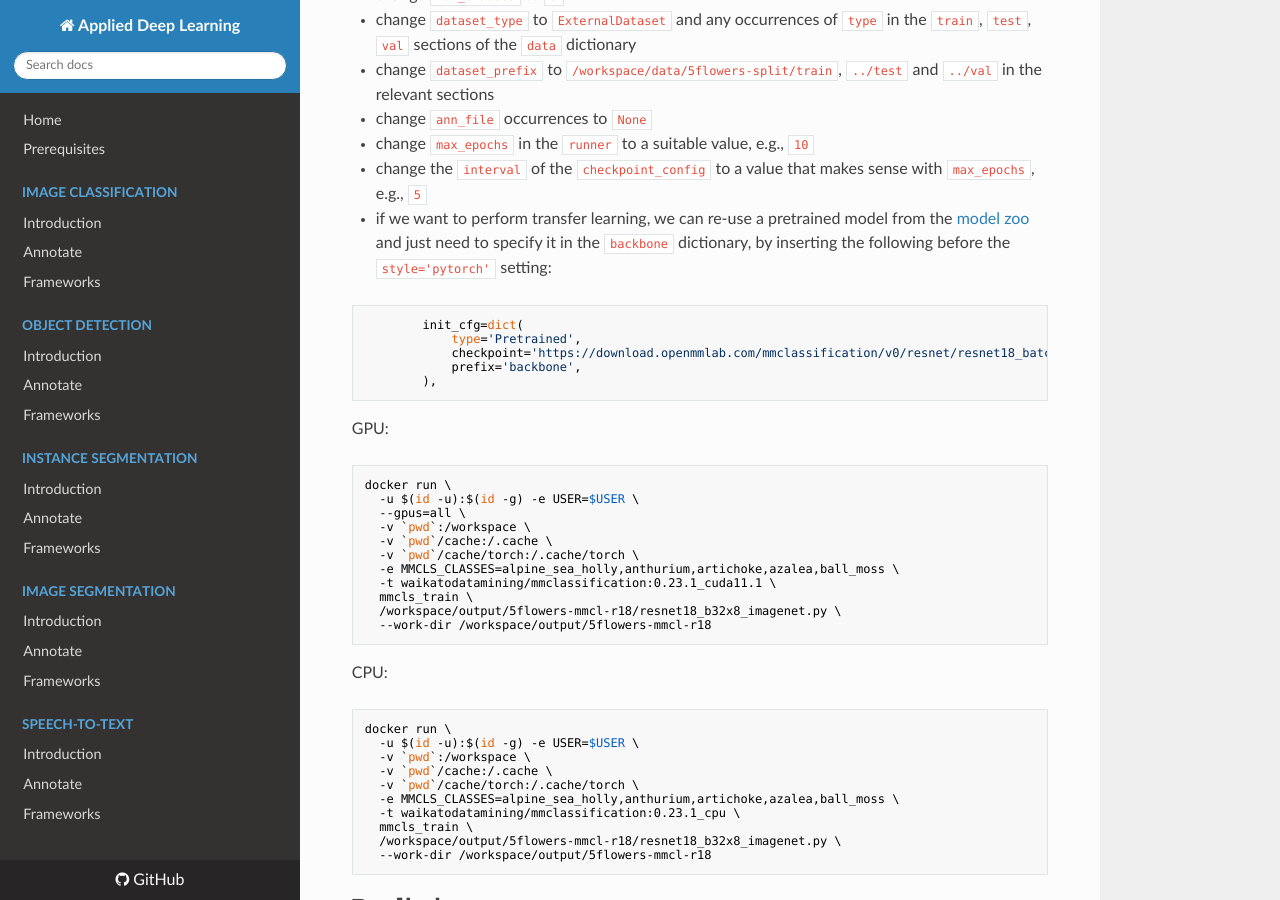
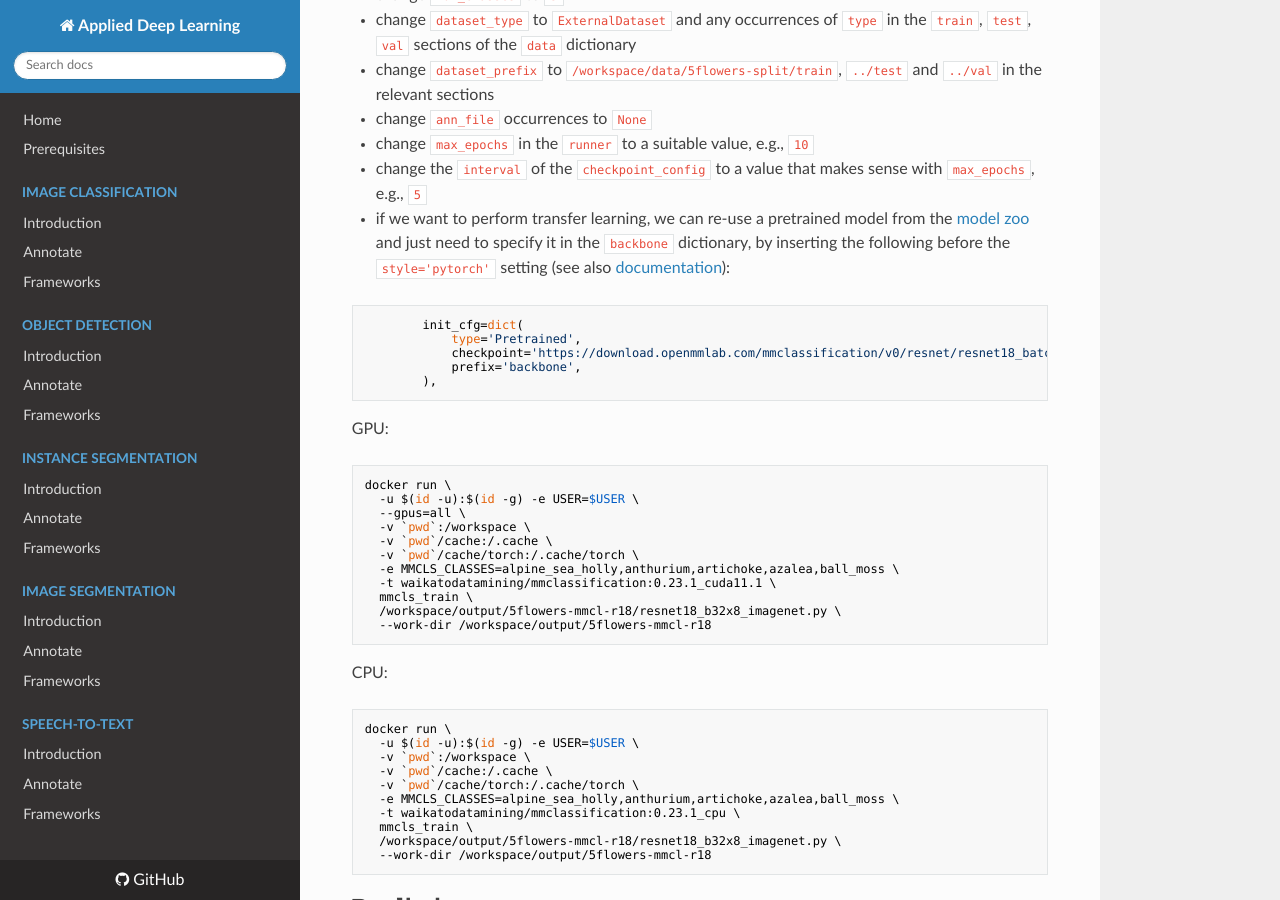
Before and after one commit to waikato-datamining/applied-deep-learning, an MkDocs documentation site: the page built from docs/image_classification/mmclassification.md, in a window 1280 px wide and 900 px high, scrolled down 2326 px. Built offline with MkDocs 1.6.1, drawn with Linux system fonts in a browser that asks for light colours; nearby versions of some CDN libraries.

Commit message:
added link to documentation for fine-tuning

````diff
--- a/docs/image_classification/mmclassification.md
+++ b/docs/image_classification/mmclassification.md
@@ -128,7 +128,8 @@ Open the `resnet18_b32x8_imagenet.py` file in a text editor and perform the foll
 * change `max_epochs` in the `runner` to a suitable value, e.g., `10`
 * change the `interval` of the `checkpoint_config` to a value that makes sense with `max_epochs`, e.g., `5`
 * if we want to perform transfer learning, we can re-use a pretrained model from the [model zoo](https://mmclassification.readthedocs.io/en/latest/model_zoo.html)
-  and just need to specify it in the `backbone` dictionary, by inserting the following before the `style='pytorch'` setting:
+  and just need to specify it in the `backbone` dictionary, by inserting the following before the `style='pytorch'` setting (see also
+  [documentation](https://mmclassification.readthedocs.io/en/latest/tutorials/finetune.html)):
 
 ```
         init_cfg=dict(
````
